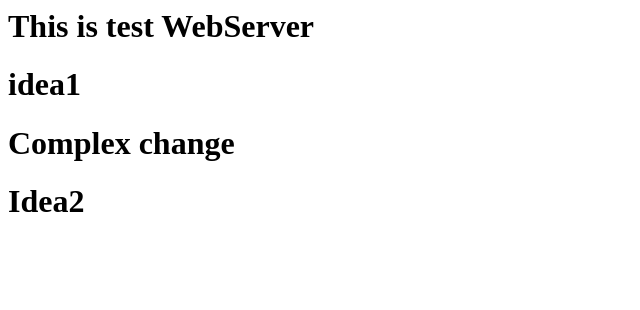
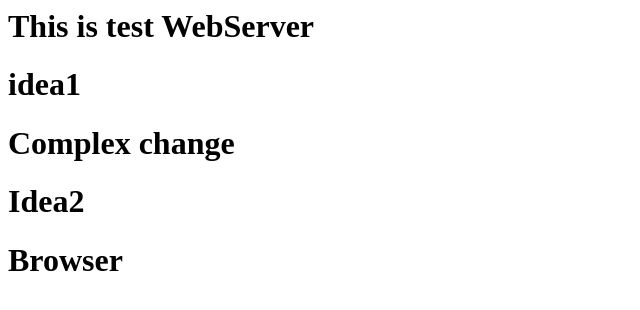
Before and after one commit to AMITKUMAROOO7/webapp0309, a plain HTML site: page index.html in a window 1280 px wide. Shown: the whole page, without its empty margins (0-640 px from the left). Drawn offline with Linux system fonts and the light colour scheme.

Commit message:
Update index.html
Browser

```diff
--- a/index.html
+++ b/index.html
@@ -2,3 +2,4 @@
 <h1>idea1</h1>
 <h1>Complex  change</h1>
 <h1>Idea2</h1>
+<h1>Browser</h1>
```
